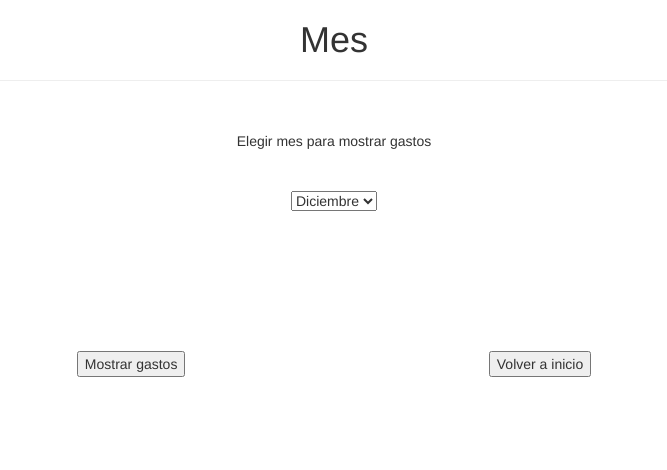
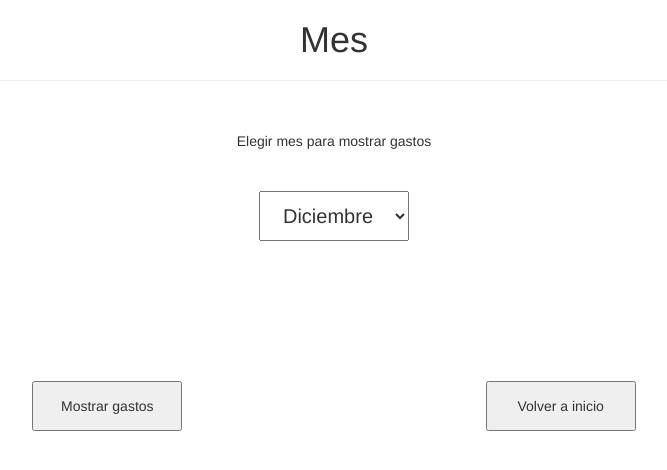
Before and after one commit to willynasiff/america, a Flask app: page /elegirMes in a window 1280 px wide. Shown: the top 470 px of the page, without its empty margins (306-973 px from the left). Run offline with Flask 2, Linux system fonts and the light colour scheme; some libraries are stand-ins or nearby versions.

Commit message:
unos cambios

```diff
--- a/templates/cargarMovimiento.html
+++ b/templates/cargarMovimiento.html
@@ -24,8 +24,8 @@
 <table align="center" border="0" width="600">
 <tr><td height="60" style="text-indent:85px;">
 
-Ingrese importe $ </td>
-<td height="60"><input type="number" value="0" name="importe" step="any"></td></tr>
+Ingrese importe</td>
+<td height="60">$ <input type="number" value="0" name="importe" step="any"></td></tr>
 
 <tr><td style="text-indent:85px;" height="40" colspan="2" valign="bottom">Ingrese descripci&oacute;n</td>
 <tr><td colspan="2" align="center" height="60"><input type="text" name="descripcion" size="50"></td>
--- a/templates/elegirMes.html
+++ b/templates/elegirMes.html
@@ -28,7 +28,7 @@
 
 <p><center>
 
-    <select name = "meses">
+    <select name = "meses" style="height:50px;width:150px;text-align:center;font-size:20px">
       <option value = "12">Diciembre</option>
       <option value = "01">Enero</option>
       <option value = "02">Febrero</option>
@@ -40,7 +40,7 @@
 <br><br><br><br><br><br>
 
 <p><center>
-<input type="submit" value="Mostrar gastos" name="cargar">
+<input type="submit" value="Mostrar gastos" name="cargar" style="height:50px;width:150px">
 &nbsp&nbsp&nbsp&nbsp&nbsp&nbsp&nbsp&nbsp&nbsp&nbsp
 &nbsp&nbsp&nbsp&nbsp&nbsp&nbsp&nbsp&nbsp&nbsp&nbsp
 &nbsp&nbsp&nbsp&nbsp&nbsp&nbsp&nbsp&nbsp&nbsp&nbsp
@@ -48,7 +48,7 @@
 &nbsp&nbsp&nbsp&nbsp&nbsp&nbsp&nbsp&nbsp&nbsp&nbsp
 &nbsp&nbsp&nbsp&nbsp&nbsp&nbsp&nbsp&nbsp&nbsp&nbsp
 &nbsp&nbsp&nbsp&nbsp&nbsp&nbsp&nbsp&nbsp&nbsp&nbsp
-<input type="submit" value="Volver a inicio" name="cargar">
+<input type="submit" value="Volver a inicio" name="cargar" style="height:50px;width:150px">
 </p></center>
 </td>
 </table>
```
Also changed, not shown: fuente/hardCopy2.db (deleted).
